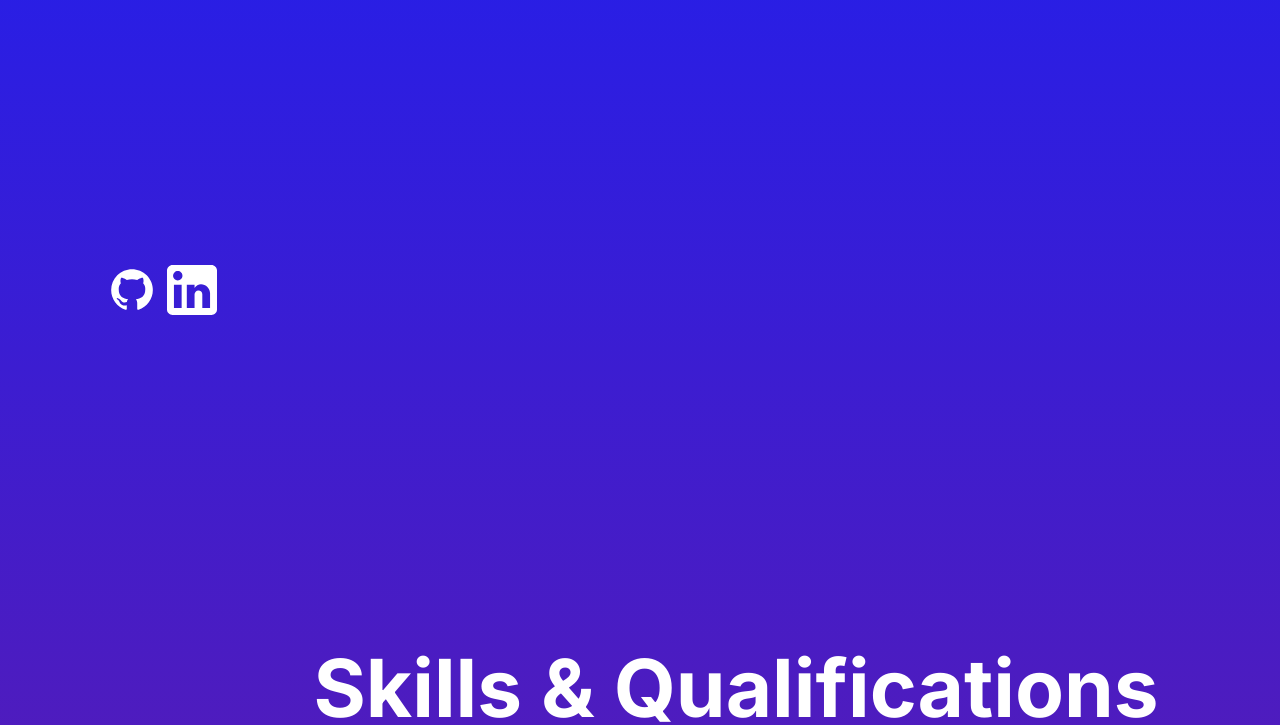
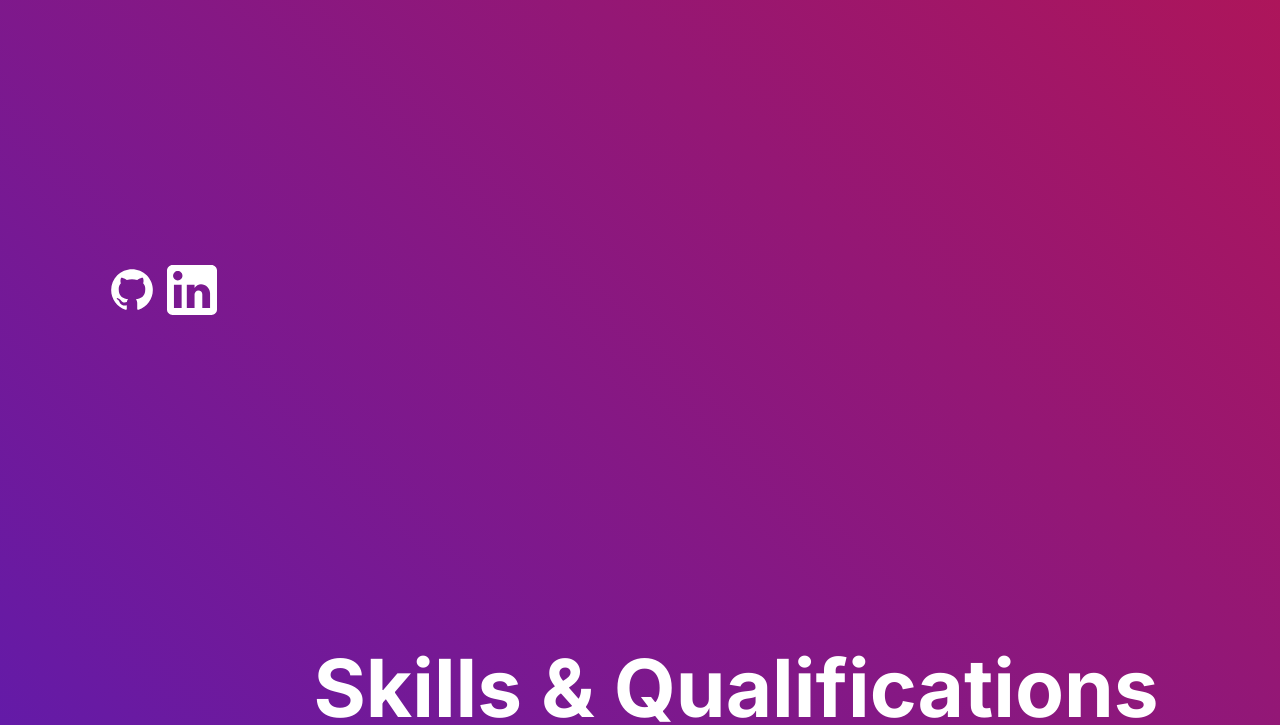
Before and after one commit to Mathias0la/PortfolioV2, a plain HTML site: page index.html in a window 1280 px wide. Shown: the part 512-1237 px from the top of the page. Drawn offline with Linux system fonts and the light colour scheme; a web font is replaced by a local one.

Commit message:
minor changes to background

```diff
--- a/styles.css
+++ b/styles.css
@@ -7,7 +7,8 @@
 }
 body{
     background-color: #1020ff;
-   background-image: linear-gradient(#1020ff,#c01447);
+   background-image: linear-gradient(45deg,#1020ff,#c01447);
+
    font-family: "Inter",sans-serif;
    font-size: 12px;
    overflow: auto;
@@ -38,9 +39,8 @@ main{
     height: 100vh;
     position: fixed;
 
+}
 
-
-}
 .author-image{
     width: 200px;
     height: 200px;
@@ -49,7 +49,6 @@ main{
     border-radius: 50%;
     object-fit: contain;
     margin-bottom: 1rem;
-
     filter:grayscale(100%)
 }
 
@@ -60,6 +59,7 @@ main{
     margin-bottom: 2rem;
 
 }
+
 
 nav{
     display: flex;
```
